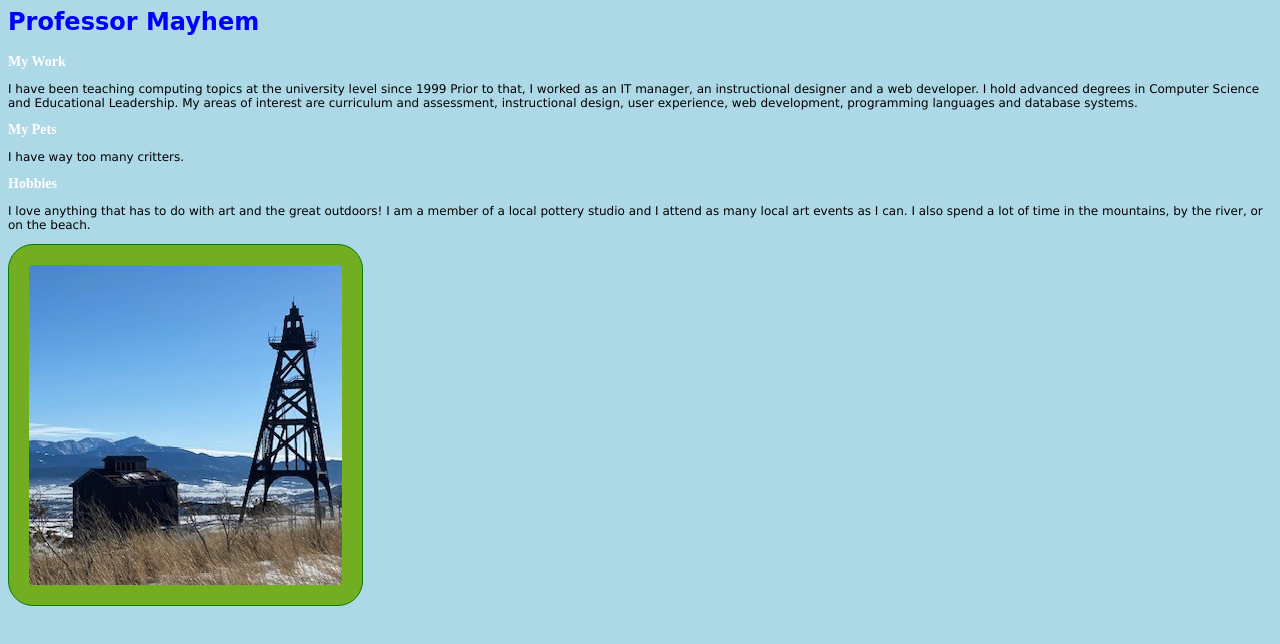
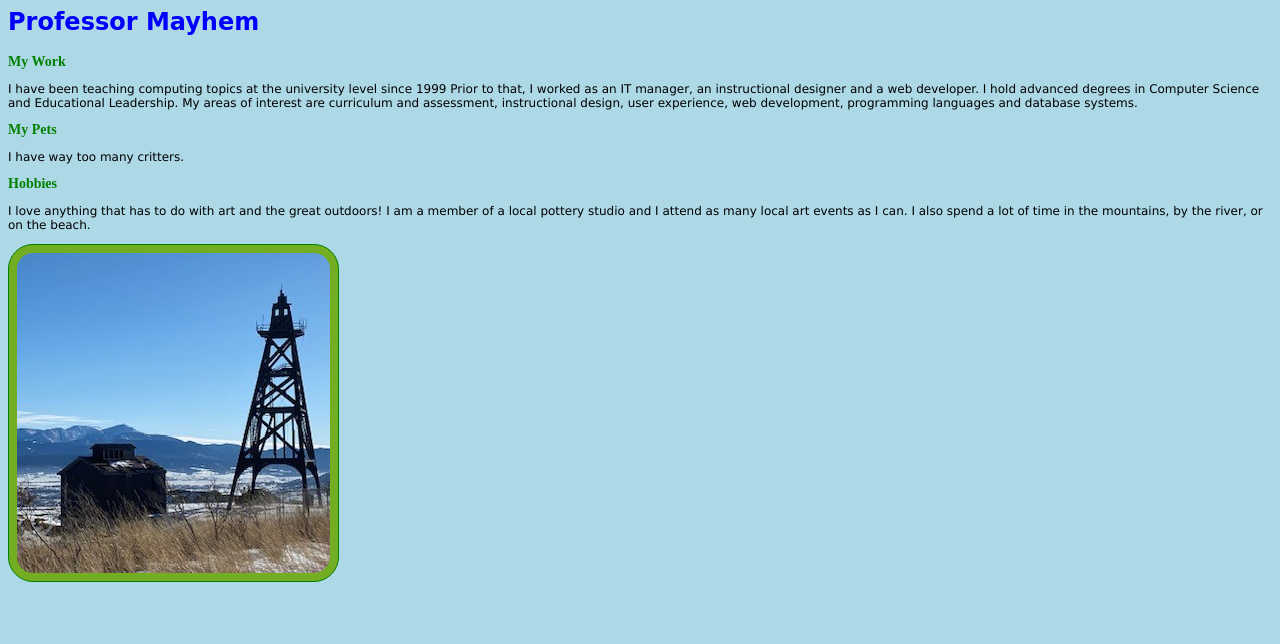
Before and after one commit to professorMayhem/professorMayhem.github.io, a plain HTML site: page index.html in a window 1280 px wide. Drawn offline with Linux system fonts and the light colour scheme.

Commit message:
Update styles.css

```diff
--- a/styles.css
+++ b/styles.css
@@ -15,7 +15,7 @@ h1 {
 
 h2 {
 	font-size:  14px;
-	color: white;
+	color: green;
 	text-align: left;
 }
 
@@ -28,5 +28,5 @@ img {
 	border:  1px solid green;
 	border-radius: 25px;
 	background: #73AD21;
-	padding: 20px;
+	padding: 8px;
 }
```
